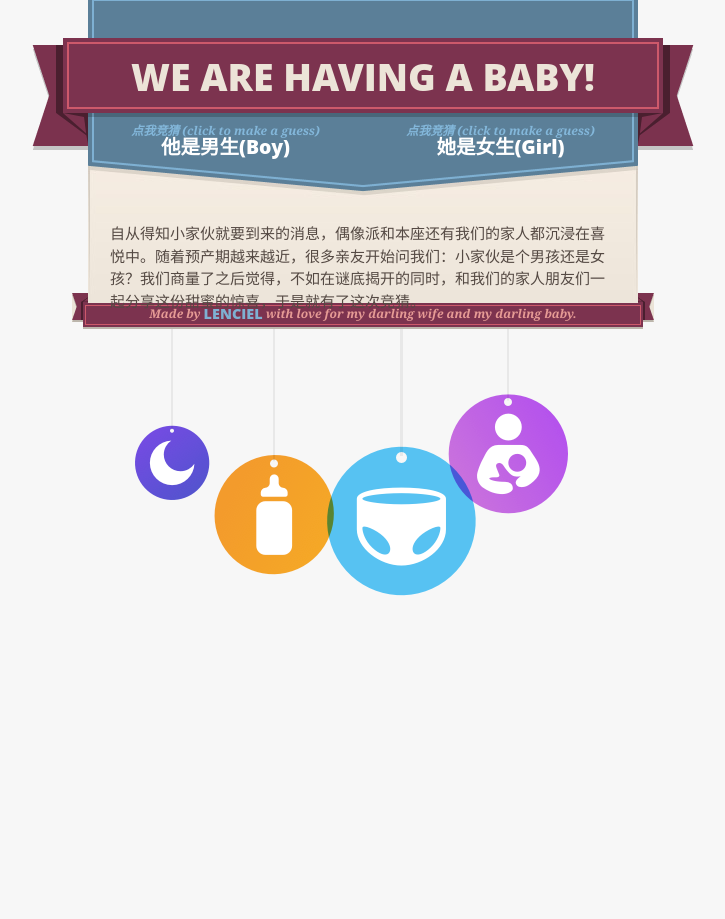
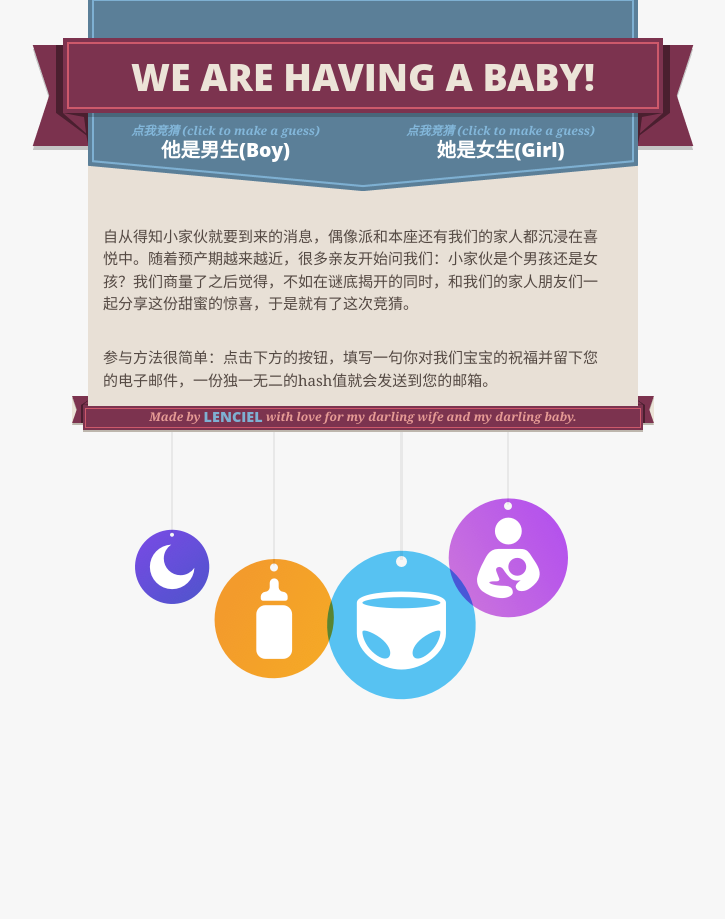
Before and after one commit to lenciel/baby-lottery, a Django app: page / in a window 1280 px wide. Shown: the whole page, without its empty margins (277-1002 px from the left). Before the commit the page ends 596 px from the top, so only its background shows below. Run offline with Django 3.2, Linux system fonts and the light colour scheme; some web fonts are replaced.

Commit message:
enable scale to make site useful for mobile devices

```diff
--- a/src/static/stylesheets/core.css
+++ b/src/static/stylesheets/core.css
@@ -1,3 +1,3 @@
 @import url("screen.css");
-@import url("non-screen.css") handheld;
-@import url("non-screen.css") only screen and (max-device-width:640px);
+/*@import url("non-screen.css") handheld;*/
+/*@import url("non-screen.css") only screen and (max-device-width:640px);*/
--- a/src/static/stylesheets/screen.css
+++ b/src/static/stylesheets/screen.css
@@ -189,12 +189,13 @@ section#downloads,
 div#no-downloads {
     position: relative;
     display: block;
-    height: 197px;
+    height: 196px;
     width: 550px;
     padding-bottom: 150px;
     margin: -80px auto -150px;
     z-index: 1;
-    background: transparent url(../images/bg-ramp.jpg) center 171px no-repeat;
+    background: #E8E0D6 center 171px no-repeat;
+    /*background: transparent url(../images/bg-ramp.jpg) center 171px no-repeat;*/
 }
 
 div#no-downloads span.inner {
@@ -208,12 +209,12 @@ div#no-downloads span.inner {
 section#downloads a {
     display: block;
     position: relative;
-    height: 67px;
+    height: 100px;
     width: 275px;
     padding-top: 130px;
     background: transparent url(../images/download-sprite.png) 0 0 no-repeat;
     text-align: center;
-    line-height: 1;
+    line-height: 1.3em;
     color: #fff;
     font-family: 'Open Sans', Myriad, Calibri, sans-serif;
     font-weight: 800;
@@ -258,17 +259,25 @@ span.banner-fix {
 }
 
 section#main_content {
+    width: 550px;
     z-index: 2;
-    padding: 20px 82px 0;
+    margin-left:60px;
+    padding: 0.7em 0;
     min-height: 185px;
+    background: #E8E0D6;
 }
 
+section#main_content p{
+    width: 500px;
+    margin: .3em 1em;
+}
 /* footer */
 
 footer {
-    background: transparent url(../images/nav_bg.png) center -1px no-repeat;
-    /*padding-top: 104px;*/
+    background: transparent url(../images/nav_bg.png) center 94px no-repeat;
+    padding-top: 94px;
     margin: -94px auto 40px;
+    /*margin: 0px auto 40px;*/
     max-width: 560px;
     height: 450px;
     text-align: center;
--- a/src/templates/index.html
+++ b/src/templates/index.html
@@ -11,16 +11,16 @@
     <meta name="author" content="lenciel">
     <!--<meta name="viewport" content="width=640" />-->
     <!-- Set the viewport width to device width for mobile -->
-    <meta name="viewport" content="width=device-width, maximum-scale=1, user-scalable=no"/>
+    <meta name="viewport" content="width=640"/>
 
     <title>Greetings for my baby</title>
 
     <!-- Le styles -->
-    <link rel="stylesheet" href="{% static 'stylesheets/mobile.css' %}" media="handheld, only screen and (max-device-width:640px)"/>
-    <link rel="stylesheet" href="{% static 'stylesheets/pygment_trac.css' %}"/>
+    <!--<link rel="stylesheet" href="{% static 'stylesheets/mobile.css' %}"/>-->
     <link rel="stylesheet" href="{% static 'stylesheets/vex.css' %}" />
     <link rel="stylesheet" href="{% static 'stylesheets/vex-theme-os.css' %}" />
     <!-- This file store project specific CSS -->
+    <!--<link rel="stylesheet" href="{% static 'stylesheets/mobile.css' %}" media="handheld, only screen and (max-device-width:640px)"/>-->
     <link rel="stylesheet" href="{% static 'stylesheets/core.css' %}" media="screen"/>
 
     <!-- Included Google Analytics -->
@@ -32,7 +32,6 @@
       <header>
         <span class="ribbon-outer">
           <span class="ribbon-inner">
-            <!--<h1>我猜我猜我猜猜猜!</h1>-->
             <h1>We are having a baby!</h1>
             <h2></h2>
           </span>
@@ -54,6 +53,8 @@
 
       <section id="main_content">
         <p>自从得知小家伙就要到来的消息，偶像派和本座还有我们的家人都沉浸在喜悦中。随着预产期越来越近，很多亲友开始问我们：小家伙是个男孩还是女孩？我们商量了之后觉得，不如在谜底揭开的同时，和我们的家人朋友们一起分享这份甜蜜的惊喜，于是就有了这次竞猜。</p>
+        <br/>
+        <p>参与方法很简单：点击下方的按钮，填写一句你对我们宝宝的祝福并留下您的电子邮件，一份独一无二的hash值就会发送到您的邮箱。</p>
       </section>
 
       <footer>
```
